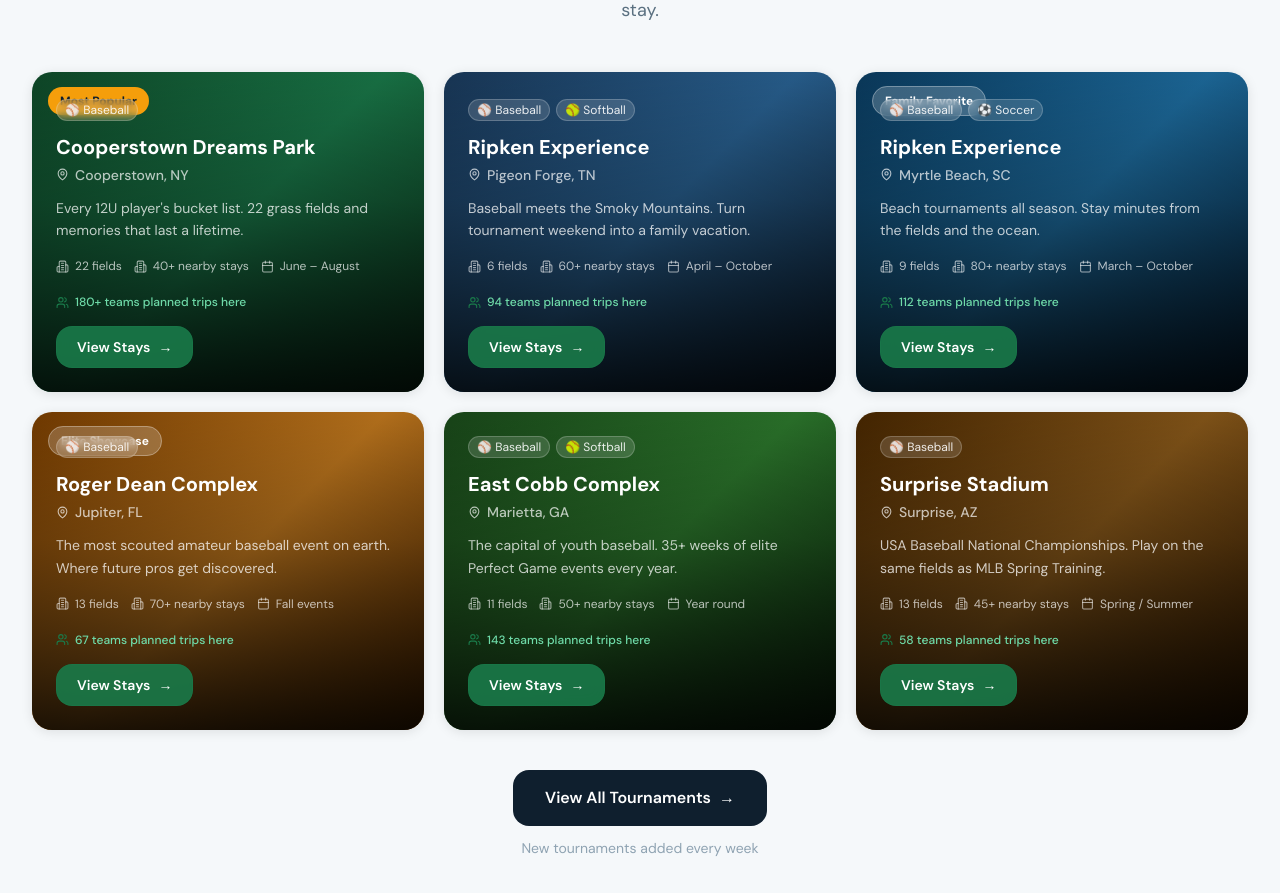
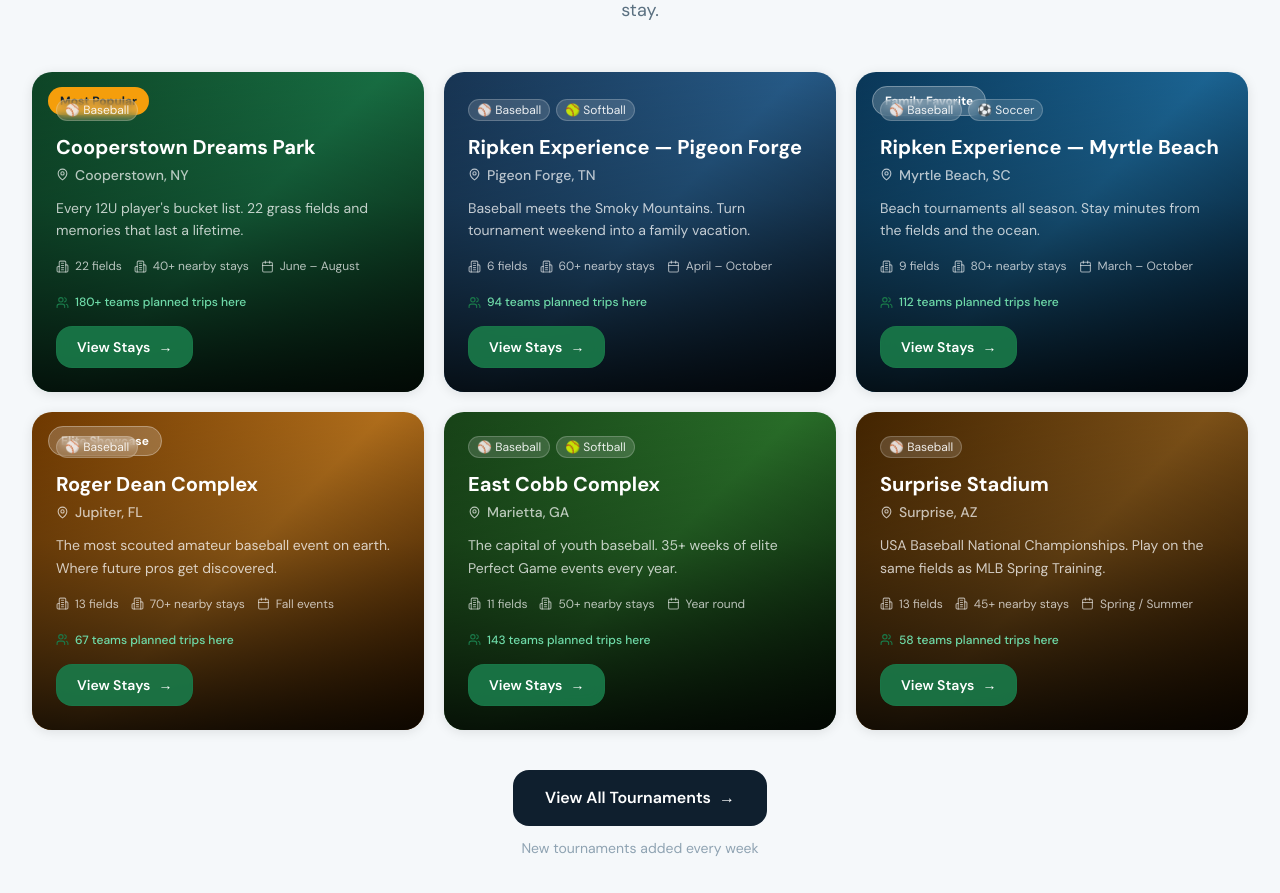
Before and after one commit to ceydecker-arch/Travelballstay, a Next.js app: page / in a window 1280 px wide. Shown: the part 3760-4653 px from the top of the page. Built offline with nearby package versions, Linux system fonts and the light colour scheme.

Commit message:
Fixed duplicate Ripken Experience card names

```diff
--- a/components/FeaturedDestinations.tsx
+++ b/components/FeaturedDestinations.tsx
@@ -18,7 +18,7 @@ const destinations = [
   },
   {
     id: 2,
-    name: 'Ripken Experience',
+    name: 'Ripken Experience — Pigeon Forge',
     city: 'Pigeon Forge',
     state: 'TN',
     description: 'Baseball meets the Smoky Mountains. Turn tournament weekend into a family vacation.',
@@ -33,7 +33,7 @@ const destinations = [
   },
   {
     id: 3,
-    name: 'Ripken Experience',
+    name: 'Ripken Experience — Myrtle Beach',
     city: 'Myrtle Beach',
     state: 'SC',
     description: 'Beach tournaments all season. Stay minutes from the fields and the ocean.',
```
